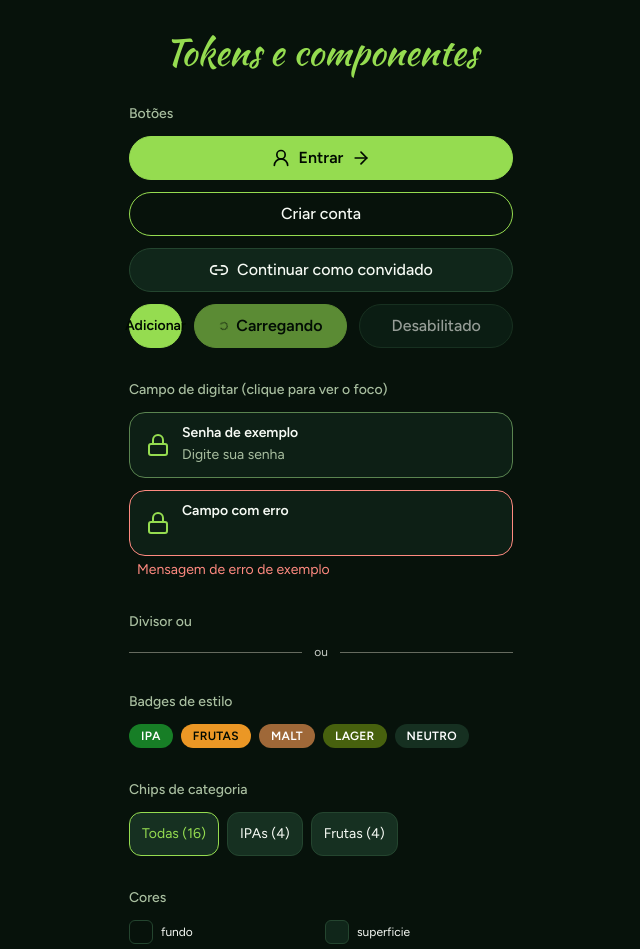
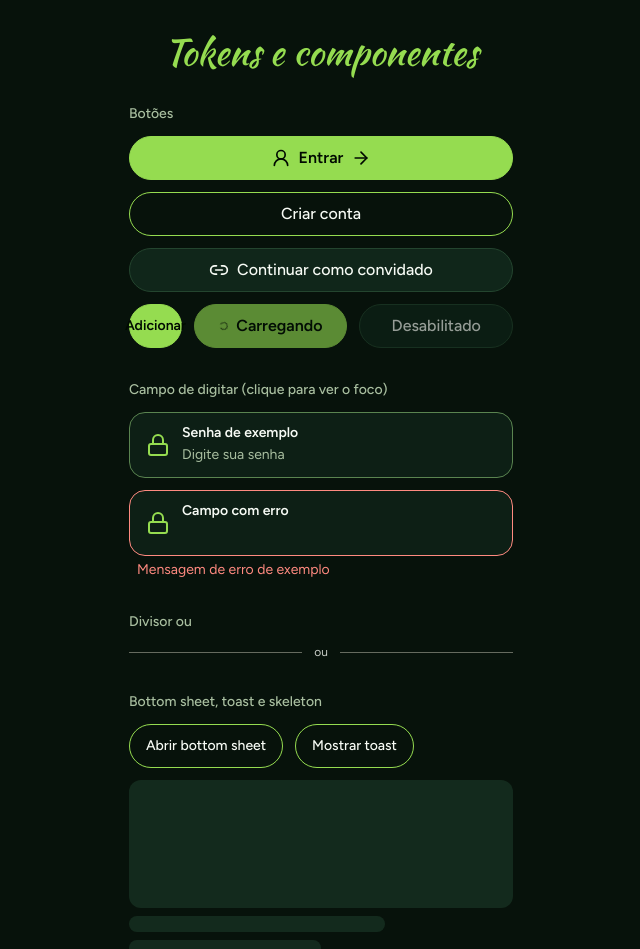
Before and after one commit to DiegoLCirqueira/Leguel-Beer, a Next.js app in the folder apps/web/: page /dev/tokens in a window 1280 px wide. Shown: the top 949 px of the page, without its empty margins (319-959 px from the left). Built offline with nearby package versions, Linux system fonts and the light colour scheme.

Commit message:
:sparkles: feat(web): mostra o bottom sheet, o toast e o skeleton na vitrine /dev/tokens

```diff
--- a/apps/web/src/components/component-showcase.tsx
+++ b/apps/web/src/components/component-showcase.tsx
@@ -2,7 +2,16 @@
 
 import { ArrowRight, Link2, Lock, UserRound } from "lucide-react";
 import { useState } from "react";
-import { Button, Campo, CategoryChips, DivisorOu, StyleBadge } from "@/components/ui";
+import {
+  BottomSheet,
+  Button,
+  Campo,
+  CategoryChips,
+  DivisorOu,
+  Skeleton,
+  StyleBadge,
+  Toast,
+} from "@/components/ui";
 
 const swatches = [
   { name: "fundo", className: "bg-fundo" },
@@ -44,6 +53,8 @@ function Section({ title, children }: { title: string; children: React.ReactNode
 // Vitrine para conferência visual dos componentes; usada só em /dev/tokens.
 export function ComponentShowcase() {
   const [category, setCategory] = useState("todas");
+  const [sheetAberto, setSheetAberto] = useState(false);
+  const [toastAberto, setToastAberto] = useState(false);
 
   return (
     <div className="flex w-full max-w-sm flex-col gap-8">
@@ -83,6 +94,46 @@ export function ComponentShowcase() {
       <Section title="Divisor ou">
         <DivisorOu />
       </Section>
+      <Section title="Bottom sheet, toast e skeleton">
+        <div className="flex flex-wrap gap-3">
+          <Button size="sm" variant="outline" onClick={() => setSheetAberto(true)}>
+            Abrir bottom sheet
+          </Button>
+          <Button size="sm" variant="outline" onClick={() => setToastAberto(true)}>
+            Mostrar toast
+          </Button>
+        </div>
+        <div data-testid="exemplo-skeleton" className="flex flex-col gap-2">
+          <Skeleton className="h-32 w-full" />
+          <Skeleton className="h-4 w-2/3" />
+          <Skeleton className="h-4 w-1/2" />
+        </div>
+        <BottomSheet
+          aberto={sheetAberto}
+          aoFechar={() => setSheetAberto(false)}
+          titulo="Filtros e ordenação"
+          rodape={<Button onClick={() => setSheetAberto(false)}>Aplicar</Button>}
+        >
+          <div className="flex flex-col gap-3 pb-3">
+            {Array.from({ length: 8 }, (_, i) => (
+              <Campo
+                key={i}
+                id={`sheet-campo-${i}`}
+                rotulo={`Campo ${i + 1}`}
+                icone={Lock}
+                placeholder="Exemplo de conteúdo que rola"
+              />
+            ))}
+          </div>
+        </BottomSheet>
+        {toastAberto ? (
+          <Toast
+            mensagem="Munich Lager foi para a geladeira"
+            acao={{ rotulo: "Desfazer", aoAcionar: () => undefined }}
+            aoFechar={() => setToastAberto(false)}
+          />
+        ) : null}
+      </Section>
       <Section title="Badges de estilo">
         <div className="flex flex-wrap gap-2">
           {badges.map((badge) => (
--- a/apps/web/src/components/ui/index.ts
+++ b/apps/web/src/components/ui/index.ts
@@ -1,7 +1,10 @@
 // Export único dos componentes reutilizáveis: as telas importam daqui, nunca copiam o código.
+export { BottomSheet } from "./bottom-sheet";
 export { Button, buttonVariants } from "./button";
 export { CategoryChips } from "./category-chips";
 export { Campo } from "./campo";
 export { DivisorOu } from "./divisor-ou";
 export { OlhoDaSenha } from "./olho-da-senha";
+export { Skeleton } from "./skeleton";
 export { StyleBadge } from "./style-badge";
+export { Toast } from "./toast";
```
